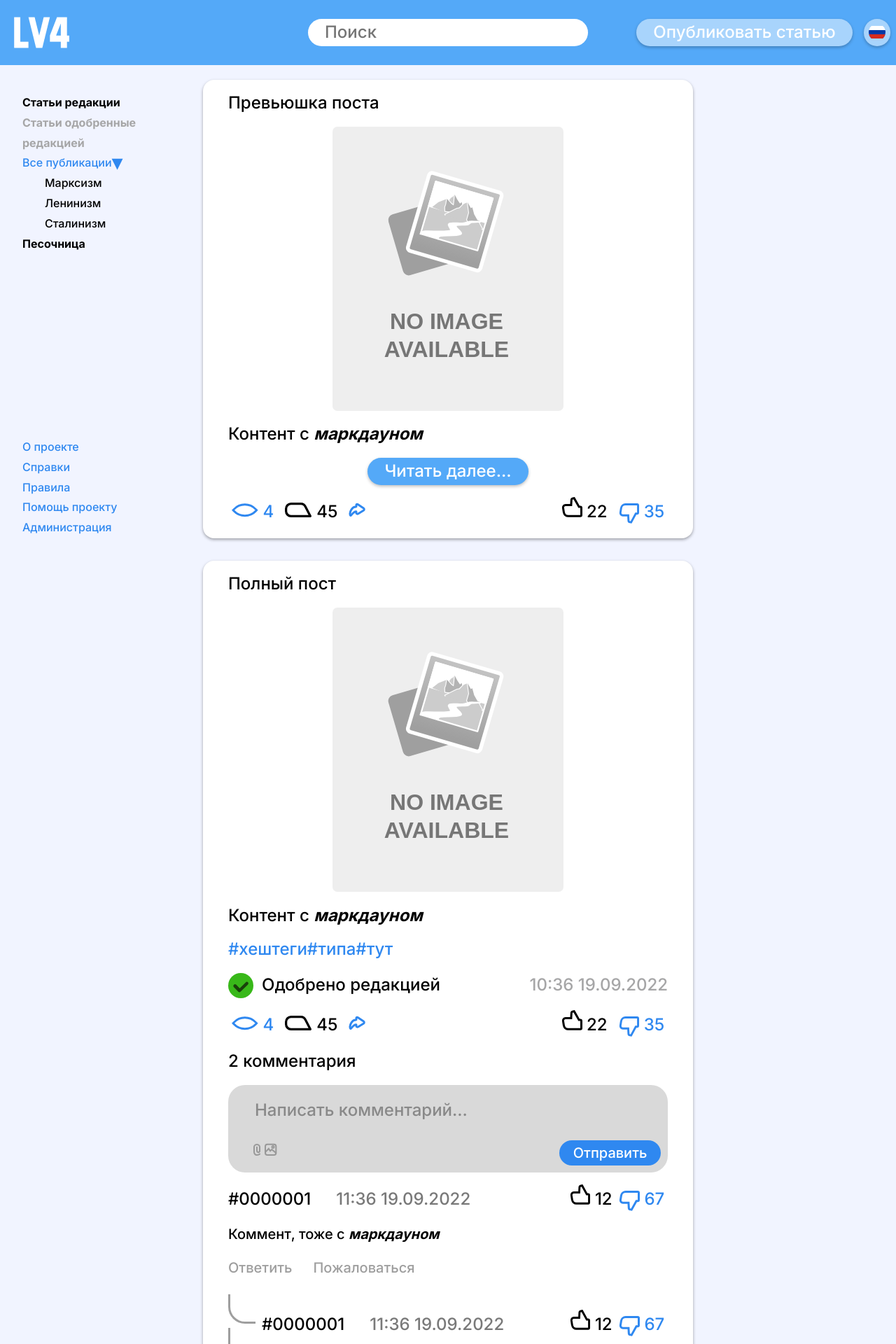
After one commit to ValentineStone/lv4, a Flask app: page /components in a window 1280 px wide. The commit adds this page. Shown: the top 1920 px of the page at 70% size. Run offline with Flask 2, Linux system fonts and the light colour scheme; some libraries are stand-ins or nearby versions.

Commit message:
added a fullhtml file for frontend editors, moved soial buttons adjustments to classes

```diff
--- a/app.py
+++ b/app.py
@@ -115,3 +115,8 @@ def comments_post(post_id):
     except:
         abort(500)
     return { 'success': True }
+
+
+@app.route('/components')
+def components():
+    return render_template('pages/components.html')
--- a/static/style.css
+++ b/static/style.css
@@ -328,6 +328,28 @@ main > * {
   color: #a6a6a7;
 }
 
+
+img.like-svg {
+  width:1.24em;
+  margin-top:-0.5em;
+}
+
+img.dislike-svg {
+  width:1.24em;
+  margin-bottom:-0.375em;
+}
+
+img.views-svg,
+img.comment-svg {
+  width:1.6em;margin-top:-0.3em;
+}
+
+img.repost-svg {
+  width:1em;
+  margin-top:-0.3em;
+}
+
+
 .rainbow {
   animation: rainbow-bg 10s linear;
   animation-iteration-count: infinite;
--- /dev/null
+++ b/templates/pages/components.html
@@ -0,0 +1,411 @@
+<!doctype html>
+<html lang="ru">
+
+<head>
+  <meta charset="utf-8">
+  <meta name="viewport" content="width=device-width, initial-scale=1">
+  <title>LV4</title>
+
+  <link rel="stylesheet" href="https://cdn.jsdelivr.net/gh/lipis/flag-icons@6.6.6/css/flag-icons.min.css" />
+
+  <link rel="preconnect" href="https://fonts.googleapis.com">
+  <link rel="preconnect" href="https://fonts.gstatic.com" crossorigin>
+  <link href="https://fonts.googleapis.com/css2?family=Inter:wght@400;500;700&display=swap" rel="stylesheet">
+
+  <link href="static/style.css" rel="stylesheet">
+</head>
+
+<body>
+
+<nav>
+  <a href="/"><img class="logo" src="static/logo.png"></a>
+  <div>
+    <input placeholder="Поиск" class="main-search">
+  </div>
+  <div>
+    <a class="button mobile-hide">
+      Опубликовать статью
+    </a>
+    <button class="round mobile-hide">
+      <span style="border-radius:2rem;margin:0 0.1em" class="fi fi-ru fis"></span>
+    </button>
+    <button class="mobile-show" onclick="let el = document.querySelector('aside'); el.classList.toggle('mobile-hide')">
+      Меню
+    </button>
+  </div>
+</nav>
+
+<aside class="mobile-hide">
+  <a class="button mobile-show">
+    Опубликовать статью
+  </a>
+  <ol>
+    <li>Статьи редакции</li>
+    <li class="disabled">Статьи одобренные редакцией</li>
+    <li>
+      <details open>
+        <summary>Все публикации</summary>
+        <ol>
+          <li>Марксизм</li>
+          <li>Ленинизм</li>
+          <li>Сталинизм</li>
+        </ol>
+      </details>
+    </li>
+    <li>Песочница</li>
+  </ol>
+  <div style="flex-grow:1"></div>
+  <ol class="links">
+    <li>О проекте</li>
+    <li>Справки</li>
+    <li>Правила</li>
+    <li>Помощь проекту</li>
+    <li>Администрация</li>
+    <li class="mobile-show">
+      Язык
+        <span class="fi fi-ru fis"></span>
+    </li>
+  </ol>
+</aside>
+
+
+
+
+
+<main>
+
+
+<figure>
+  <figcaption>
+    Превьюшка поста
+  </figcaption>
+  <img src="static/missing-image.svg">
+  <section>
+    Контент с <b><i>маркдауном</i></b>
+  </section>
+  <section style="text-align: center;">
+    <a class="button" href="#">Читать далее...</a>
+  </section>
+  <section>
+
+    <div class="flex duo">
+      <div>
+        <button class="social active">
+          <img class="views-svg" src="static/views.svg">
+          <span>4</span>
+        </button>
+        <button class="social">
+          <img class="comment-svg" src="static/comment.svg">
+          <span>45</span>
+        </button>
+        <button class="social active">
+          <img class="repost-svg" src="static/repost.svg">
+        </button>
+      </div>
+      <div>
+        <button class="social">
+          <img class="like-svg" src="static/like.svg">
+          <span>22</span>
+        </button>
+        <button class="social active">
+          <img class="dislike-svg" src="static/dislike.svg">
+          <span>35</span>
+        </button>
+      </div>
+    </div>
+
+  </section>
+</figure>
+
+
+
+
+
+
+<figure id="{{ _id }}">
+  <figcaption>
+    Полный пост
+  </figcaption>
+  <img src="static/missing-image.svg">
+  <section>
+    Контент с <b><i>маркдауном</i></b>
+  </section>
+  <section style="color:#2F88F0">
+    #хештеги#типа#тут
+  </section>
+  <section class="flex duo">
+    <div style="display: flex; align-items: center;">
+      <img style="height: 1.5em; margin-right: 0.5em;" src="static/accepted-by-editor.svg">
+      Одобрено редакцией
+    </div>
+    <div class="disabled" style="display: flex; align-items: center;">
+      10:36 19.09.2022
+    </div>
+  </section>
+  <section>
+    <div class="flex duo">
+      <div>
+        <button class="social active">
+          <img class="views-svg" src="static/views.svg">
+          <span>4</span>
+        </button>
+        <button class="social">
+          <img class="comment-svg" src="static/comment.svg">
+          <span>45</span>
+        </button>
+        <button class="social active">
+          <img class="repost-svg" src="static/repost.svg">
+        </button>
+      </div>
+      <div>
+        <button class="social">
+          <img class="like-svg" src="static/like.svg">
+          <span>22</span>
+        </button>
+        <button class="social active">
+          <img class="dislike-svg" src="static/dislike.svg">
+          <span>35</span>
+        </button>
+      </div>
+    </div>
+  </section>
+  <section>
+    2 комментария
+  </section>
+  <section class="write-comment" id="reply">
+    <form>
+      <textarea placeholder="Написать комментарий..."></textarea>
+      <input name="reply_to" hidden value="">
+      <div class="flex duo">
+        <div>
+          <img src="static/attach-file.svg">
+          <img src="static/attach-image.svg">
+        </div>
+        <div>
+          <button class="post-comment">Отправить</button>
+        </div>
+      </div>
+    </form>
+  </section>
+  <section class="comments">
+    <div class="comment">
+      <div class="flex duo">
+        <div class="info flex">
+          <div>#0000001</div>
+          <div title="11:36 19.09.2022" class="datetime">11:36 19.09.2022</div>
+        </div>
+        <div class="flex">
+          <button class="social">
+            <img class="like-svg" src="static/like.svg">
+            <span>12</span>
+          </button>
+          <button class="social active">
+            <img class="dislike-svg" src="static/dislike.svg">
+            <span>67</span>
+          </button>
+        </div>
+      </div>
+      <div class="content">
+        Коммент, тоже с <b><i>маркдауном</i></b>
+      </div>
+      <div class="actions flex">
+        <div>Ответить</div>
+        <div>Пожаловаться</div>
+      </div>
+      <div class="comments">
+        <div class="reply">
+
+          <div class="comment">
+            <div class="flex duo">
+              <div class="info flex">
+                <div>#0000001</div>
+                <div title="11:36 19.09.2022" class="datetime">11:36 19.09.2022</div>
+              </div>
+              <div class="flex">
+                <button class="social">
+                  <img class="like-svg" src="static/like.svg">
+                  <span>12</span>
+                </button>
+                <button class="social active">
+                  <img class="dislike-svg" src="static/dislike.svg">
+                  <span>67</span>
+                </button>
+              </div>
+            </div>
+            <div class="content">
+              Коммент, тоже с <b><i>маркдауном</i></b>
+            </div>
+            <div class="actions flex">
+              <div>Ответить</div>
+              <div>Пожаловаться</div>
+            </div>
+            <div class="comments">
+              <div class="reply">
+
+                <div class="comment">
+                  <div class="flex duo">
+                    <div class="info flex">
+                      <div>#0000001</div>
+                      <div title="11:36 19.09.2022" class="datetime">11:36 19.09.2022</div>
+                    </div>
+                    <div class="flex">
+                      <button class="social">
+                        <img class="like-svg" src="static/like.svg">
+                        <span>12</span>
+                      </button>
+                      <button class="social active">
+                        <img class="dislike-svg" src="static/dislike.svg">
+                        <span>67</span>
+                      </button>
+                    </div>
+                  </div>
+                  <div class="content">
+                    Коммент, тоже с <b><i>маркдауном</i></b>
+                  </div>
+                  <div class="actions flex">
+                    <div>Ответить</div>
+                    <div>Пожаловаться</div>
+                  </div>
+                  <div class="comments">
+                  </div>
+                </div>
+
+
+              </div>
+            </div>
+          </div>
+
+
+        </div>
+
+
+        <div class="reply">
+
+          <div class="comment">
+            <div class="flex duo">
+              <div class="info flex">
+                <div>#0000001</div>
+                <div title="11:36 19.09.2022" class="datetime">11:36 19.09.2022</div>
+              </div>
+              <div class="flex">
+                <button class="social">
+                  <img class="like-svg" src="static/like.svg">
+                  <span>12</span>
+                </button>
+                <button class="social active">
+                  <img class="dislike-svg" src="static/dislike.svg">
+                  <span>67</span>
+                </button>
+              </div>
+            </div>
+            <div class="content">
+              Коммент, тоже с <b><i>маркдауном</i></b>
+            </div>
+            <div class="actions flex">
+              <div>Ответить</div>
+              <div>Пожаловаться</div>
+            </div>
+            <div class="comments">
+            </div>
+          </div>
+
+
+
+        </div>
+
+        <div class="reply">
+
+          <div class="comment">
+            <div class="flex duo">
+              <div class="info flex">
+                <div>#0000001</div>
+                <div title="11:36 19.09.2022" class="datetime">11:36 19.09.2022</div>
+              </div>
+              <div class="flex">
+                <button class="social">
+                  <img class="like-svg" src="static/like.svg">
+                  <span>12</span>
+                </button>
+                <button class="social active">
+                  <img class="dislike-svg" src="static/dislike.svg">
+                  <span>67</span>
+                </button>
+              </div>
+            </div>
+            <div class="content">
+              Коммент, тоже с <b><i>маркдауном</i></b>
+            </div>
+            <div class="actions flex">
+              <div>Ответить</div>
+              <div>Пожаловаться</div>
+            </div>
+            <div class="comments">
+            </div>
+          </div>
+
+
+
+        </div>
+
+      </div>
+    </div>
+
+
+
+    <div class="comment">
+      <div class="flex duo">
+        <div class="info flex">
+          <div>#0000001</div>
+          <div title="11:36 19.09.2022" class="datetime">11:36 19.09.2022</div>
+        </div>
+        <div class="flex">
+          <button class="social">
+            <img class="like-svg" src="static/like.svg">
+            <span>12</span>
+          </button>
+          <button class="social active">
+            <img class="dislike-svg" src="static/dislike.svg">
+            <span>67</span>
+          </button>
+        </div>
+      </div>
+      <div class="content">
+        Коммент, тоже с <b><i>маркдауном</i></b>
+      </div>
+      <div class="actions flex">
+        <div>Ответить</div>
+        <div>Пожаловаться</div>
+      </div>
+      <div class="comments">
+      </div>
+    </div>
+
+
+  </section>
+</figure>
+
+
+
+
+
+</main>
+
+
+
+
+<script>
+  var textareas = document.getElementsByTagName('textarea');
+  function onTextareaInput() {
+    this.style.height = 0;
+    this.style.height = (this.scrollHeight) + 'px';
+  }
+  for (var i = 0; i < textareas.length; i++) {
+    textareas[i].setAttribute('style', 'height:' + (textareas[i].scrollHeight) + 'px;overflow-y:hidden;');
+    textareas[i].addEventListener('input', onTextareaInput, false);
+    onTextareaInput.call(textareas[i]);
+  }
+</script>
+
+</body>
+
+</html>
```
Also changed, not shown: templates/components/social-buttons.html (+7 -7 lines), static/photo-2.png (deleted), static/photo-3.png (deleted), static/photos/photo-1.png (renamed from static/photo-1.png), static/photos/streetmarx.webp (added), 2 other files.
